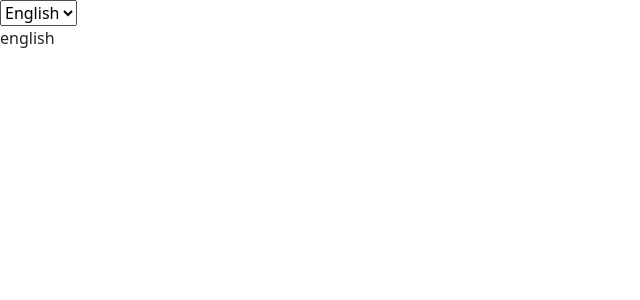
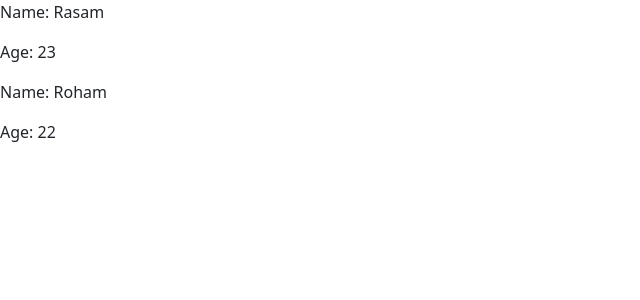
Before and after one commit to cyberRasam/React-exercises-Develhope, a React (Create React App) app in the folder my-app/: page / in a window 1280 px wide. Shown: the top 300 px of the page, without its empty margins (0-640 px from the left). Built offline with nearby package versions, Linux system fonts and the light colour scheme.

Commit message:
useMemo exc done

```diff
--- a/my-app/src/components/App.jsx
+++ b/my-app/src/components/App.jsx
@@ -14,6 +14,10 @@ import UncontrolledLogin from './UncontrolledLogin';
 import { Welcome } from './Welcome';
 import DisplayLanguage from './DisplayLanguage';
 import { LanguageContext } from './LanguageContext';
+import FillteredList from './FilteredList';
+
+
+
 
 
 export class App extends React.Component {
@@ -39,6 +43,25 @@ handleLangChange = (event) => {
       {id: 4, name: "Behdad"}
     ]
     const container_title = "The title which passed to container component"
+    const people = [
+
+        {
+          name: "Rasam",
+          id:2,
+          age: 23,
+        },
+        {
+          name: "Roham",
+          id: 1,
+          age: 22,
+        },
+        {
+          name: "Mercede",
+          id: 3,
+          age: 17,
+        }
+
+    ]
     return (
       <div>
 
@@ -67,7 +90,7 @@ handleLangChange = (event) => {
 
         </ToDoList> */}
 
-        <div>
+        {/* <div>
             <select value={this.state.language} onChange={this.handleLangChange}>
                 <option value="en">English</option>
                 <option value="tr">Turkish</option>
@@ -76,8 +99,8 @@ handleLangChange = (event) => {
 
         <LanguageContext.Provider value={this.state.language}>
           <DisplayLanguage/>
-        </LanguageContext.Provider>
-
+        </LanguageContext.Provider> */}
+        <FillteredList list={people} />
       </div>
     );
   }
--- /dev/null
+++ b/my-app/src/components/FilteredList.jsx
@@ -0,0 +1,21 @@
+import React, { useMemo } from "react";
+
+function FilteredList({ list }) {
+  const filteredList = useMemo(() => {
+    return list.filter(item => item.age > 18);
+  }, [list]);
+
+  return (
+    <div>
+      {filteredList.map(item => (
+        <div key={item.id}>
+          <p>Name: {item.name}</p>
+          <p>Age: {item.age}</p>
+        </div>
+      ))}
+
+    </div>
+  );
+}
+
+export default FilteredList;
--- a/package.json
+++ /dev/null
@@ -1,5 +0,0 @@
-{
-  "devDependencies": {
-    "tailwindcss": "^3.3.0"
-  }
-}
```
Also changed, not shown: 1 other file (tests, documents, lock files or other folders).
